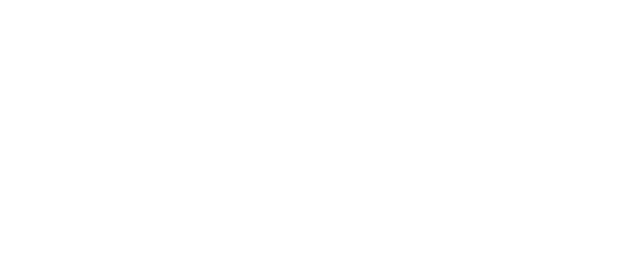
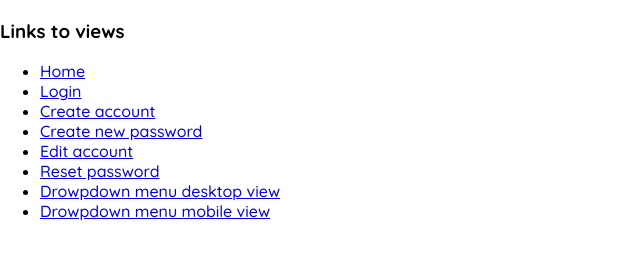
Before and after one commit to daiterranova/Yard-Sale, a plain HTML site: page index.html in a window 1280 px wide. Shown: the whole page, without its empty margins (0-640 px from the left). Drawn offline with Linux system fonts and the light colour scheme.

Commit message:
add routes for views

```diff
--- a/index.html
+++ b/index.html
@@ -13,5 +13,23 @@
       rel="stylesheet"
     />
   </head>
-  <body></body>
+  <body>
+    <div class="routing">
+      <h3>Links to views</h3>
+      <ul>
+        <li><a href="home.html">Home</a></li>
+        <li><a href="login.html">Login</a></li>
+        <li><a href="create-account.html">Create account</a></li>
+        <li><a href="create-pass.html">Create new password</a></li>
+        <li><a href="edit-account.html">Edit account</a></li>
+        <li><a href="reset-password.html">Reset password</a></li>
+        <li>
+          <a href="dropdown-menu-desktop.html">Drowpdown menu desktop view</a>
+        </li>
+        <li>
+          <a href="dropdown-menu-mobile.html">Drowpdown menu mobile view</a>
+        </li>
+      </ul>
+    </div>
+  </body>
 </html>
```
